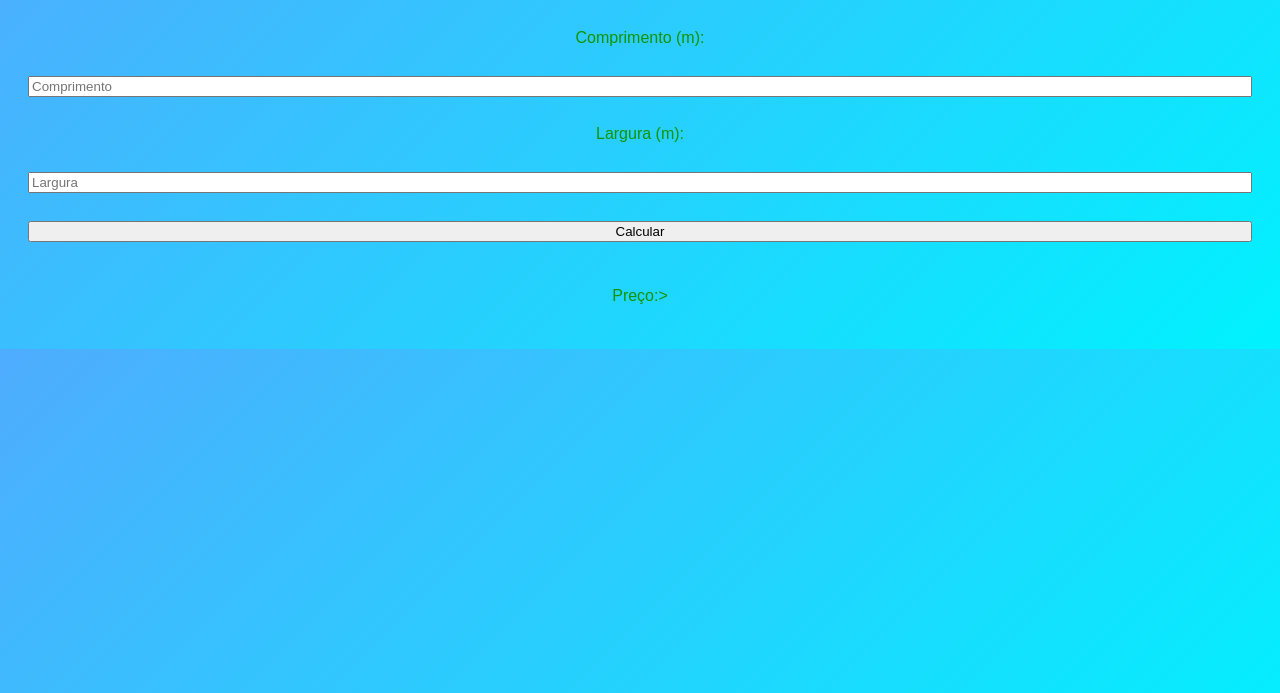
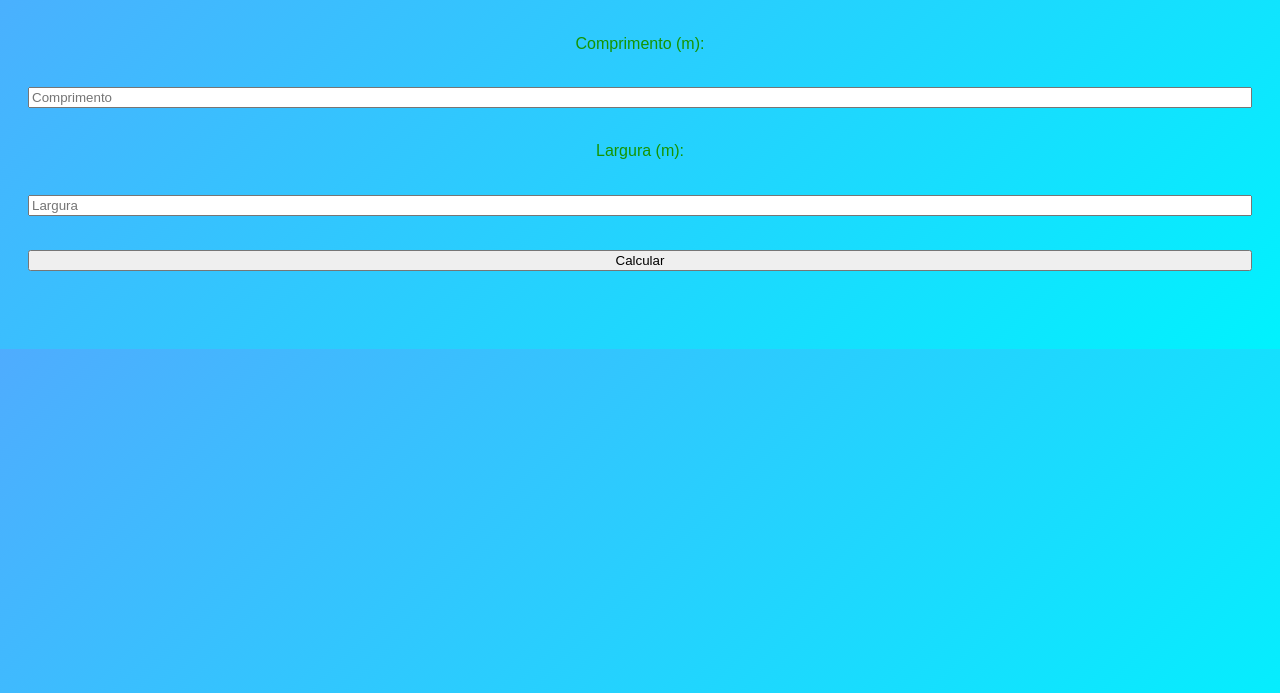
Before and after one commit to 1Bertomc/Toldes-Aguia, a plain HTML site: page index.html in a window 1280 px wide. Shown: the part 107-800 px from the top of the page. Drawn offline with Linux system fonts and the light colour scheme.

Commit message:
Update index.html

```diff
--- a/index.html
+++ b/index.html
@@ -22,7 +22,7 @@
     <p id="resultado-ferros-laterais"></p>
     <p id="resultado-ferros-meio"></p>
     <p id="resultado-ferros-apoio"></p>
-    <p id="resultado-preco">Preço:></p>
+    <p id="resultado-preco"></p>
   </div>
 
   <script src="app.js"></script>
```
